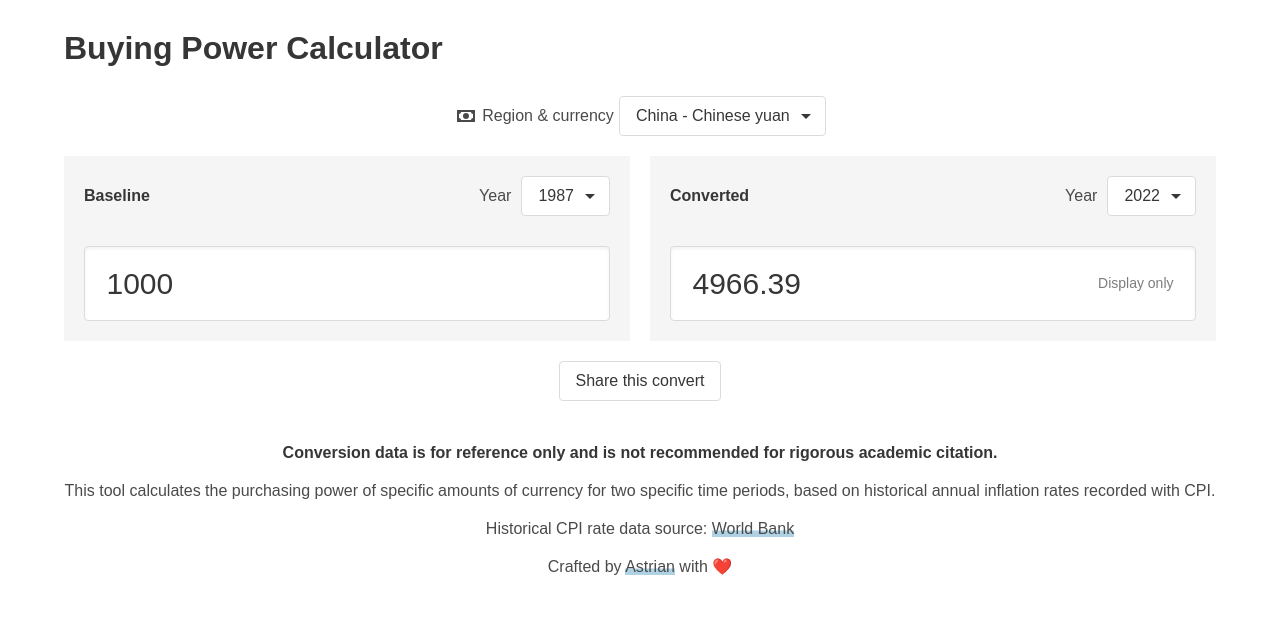
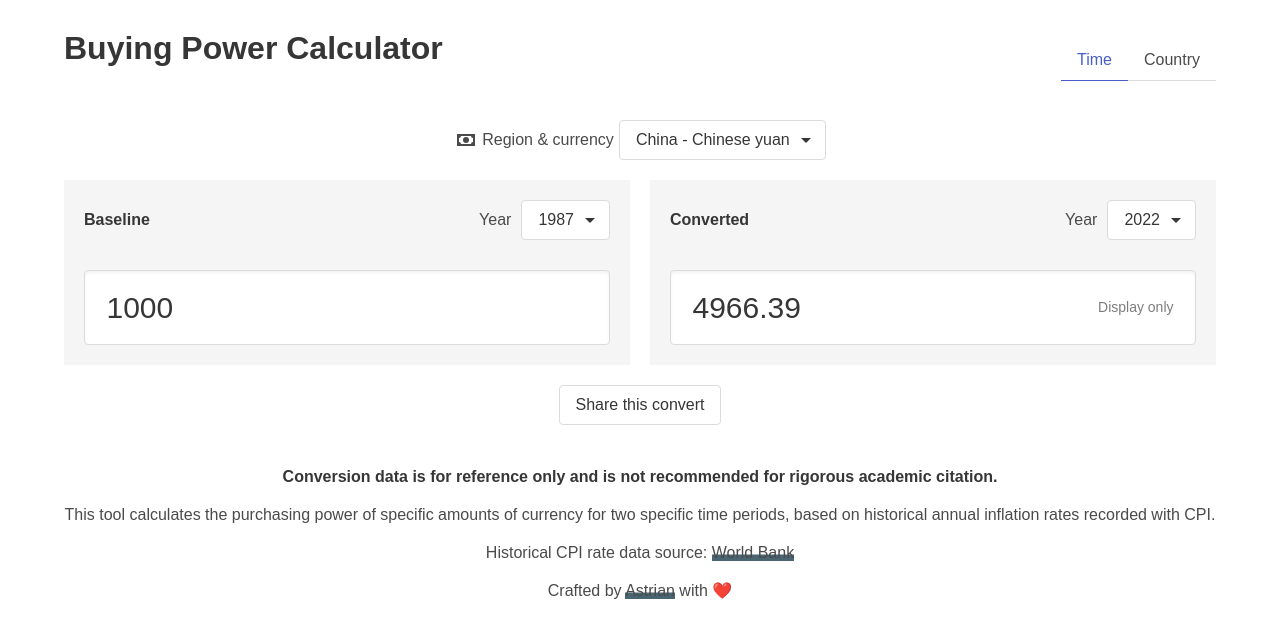
Before and after one commit to Astrian/buying-power-calculator, a React (Vite) app: page / in a window 1280 px wide. Shown: the top 638 px of the page. Built offline with nearby package versions, Linux system fonts and the light colour scheme.

Commit message:
Add new feature page

```diff
--- a/src/App.tsx
+++ b/src/App.tsx
@@ -1,10 +1,13 @@
 import { useTranslation, Trans } from "react-i18next"
 import "bulma"
 import Inflation from "./features/inflation"
+import Countries from "./features/countries"
 import "./style.scss"
+import { useState } from 'react'
 
 function App() {
   const { t } = useTranslation()
+  const [feature, setFeature] = useState('time')
 
   // Change webpage title
   document.title = t('website_title')
@@ -14,15 +17,21 @@ function App() {
     <div className="container">
       <div className="header">
         <h1 className="title">{t('website_title')}</h1>
-
+        <div className="tabs">
+          <ul>
+            <li className={feature === 'time' ? 'is-active' : ''} onClick={() => setFeature('time')}><a>{t('feature_time')}</a></li>
+            <li className={feature === 'country' ? 'is-active' : ''} onClick={() => setFeature('country')}><a>{t('feature_country')}</a></li>
+          </ul>
+        </div>
       </div>
 
-      <Inflation />
+      {feature === 'time' && <Inflation />}
+      {feature === 'country' && <Countries />}
 
       <div className="footer-part">
         <Trans i18nKey="footer">
-          <a href="https://data.worldbank.org/indicator/FP.CPI.TOTL.ZG" target="_blank">World Bank</a>
-          <a href="https://astrian.moe" target="_blank">blog link</a>
+          <a className="styled" href="https://data.worldbank.org/indicator/FP.CPI.TOTL.ZG" target="_blank">World Bank</a>
+          <a className="styled" href="https://astrian.moe" target="_blank">blog link</a>
         </Trans>
       </div>
     </div>
--- /dev/null
+++ b/src/features/countries.tsx
@@ -0,0 +1,9 @@
+import "./countries.scss"
+
+export default function Countries() {
+  return (
+    <div className="countries">
+      <h2>Country</h2>
+    </div>
+  )
+}
--- a/src/i18n/en/translation.json
+++ b/src/i18n/en/translation.json
@@ -225,6 +225,8 @@
     "share": "Share this convert",
     "share_alert": "The link to this convert has been copied.",
     "readonly": "Display only",
-    "show_all_countries": "All countries & regions"
+    "show_all_countries": "All countries & regions",
+    "feature_time": "Time",
+    "feature_country": "Country"
   }
 }
--- a/src/i18n/zh_cn/translation.json
+++ b/src/i18n/zh_cn/translation.json
@@ -226,6 +226,8 @@
     "year": "年份",
     "share": "分享此转换",
     "copy_alert": "已将本次转换结果地址复制至剪贴板。",
-    "readonly": "仅展示"
+    "readonly": "仅展示",
+    "feature_time": "时间",
+    "feature_country": "国家"
   }
 }
--- a/src/style.scss
+++ b/src/style.scss
@@ -2,9 +2,9 @@
   font-family: "runda", "source-han-sans-cjk-sc", sans-serif;
 }
 
-a {
+a.styled {
   color: hsl(0, 0%, 29%);
-  --tw-shadow: inset 0 -.4em 0 0 #aed2e4;
+  --tw-shadow: inset 0 -.4em 0 0 #4a6572;
   --tw-shadow-colored: inset 0 -.1em 0 0 var(--tw-shadow-color);
   box-shadow: var(--tw-ring-offset-shadow, 0 0 #0000), var(--tw-ring-shadow, 0 0 #0000), var(--tw-shadow);
 }
@@ -32,8 +32,6 @@ a {
     justify-content: space-between;
     align-items: center;
   }
-
-
 
   .footer-part {
     display: flex;
@@ -95,8 +93,24 @@ a {
 
 /* Dark scheme */
 @media (prefers-color-scheme: dark) {
-  a {
+  a.styled {
     --tw-shadow: inset 0 -.4em 0 0 #3f4d54;
+  }
+  .tabs {
+    ul {
+      li {
+        a:hover {
+          color: #f5f5f5;
+          border-bottom: 1px solid #f5f5f5;
+        }
+      }
+      li.is-active{
+        a:hover {
+          color: hsl(229, 53%, 53%);
+          border-bottom: 1px solid hsl(229, 53%, 53%);;
+        }
+      }
+    }
   }
   html {
     background-color: #121212;
```
Also changed, not shown: src/features/countries.scss (added).
